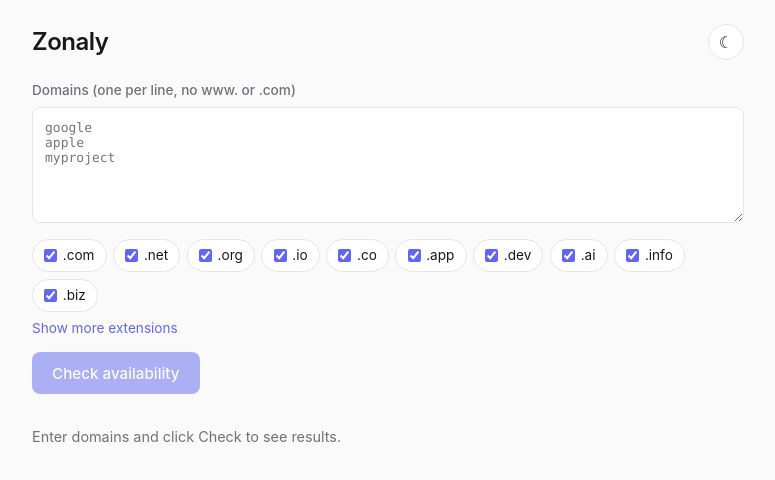
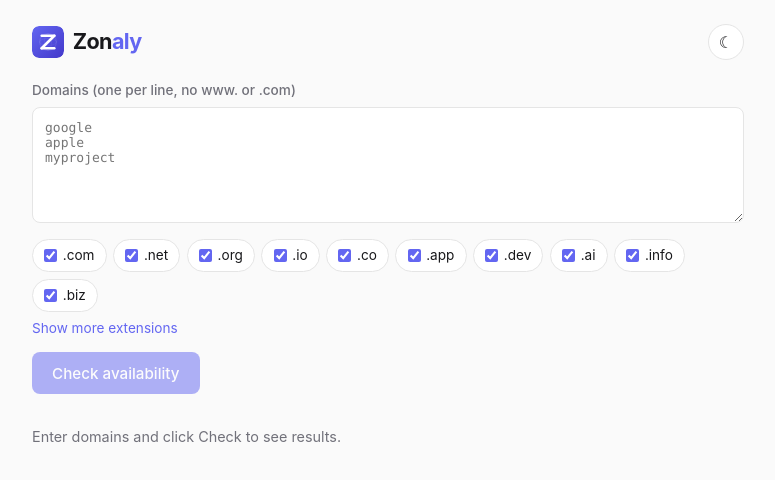
Before and after one commit to muratdincmd/zonaly, a React (Vite) app: page / in a window 1280 px wide. Shown: the top 480 px of the page, without its empty margins (252-1027 px from the left). Built offline with nearby package versions, Linux system fonts and the light colour scheme.

Commit message:
feat: add AppLogo component with icon mark + wordmark
Replaces plain h1 text in the header with a combined logo:
- 32px inline SVG icon (gradient background, globe arcs, Z mark)
- "Zon" in --text color + "aly" in --accent color, adapts to light/dark theme

```diff
--- a/src/App.tsx
+++ b/src/App.tsx
@@ -1,6 +1,7 @@
 import { useState } from "react";
 import { useTranslation } from "react-i18next";
 
+import { AppLogo } from "./components/AppLogo";
 import { DomainInput } from "./components/DomainInput";
 import {
   ExtensionPicker,
@@ -68,7 +69,7 @@ function App() {
   return (
     <div className="app">
       <header className="app-header">
-        <h1>{t("app.title")}</h1>
+        <AppLogo />
         <ThemeToggle />
       </header>
       <main className="app-main">
--- /dev/null
+++ b/src/components/AppLogo.tsx
@@ -0,0 +1,41 @@
+export function AppLogo() {
+  return (
+    <div className="app-logo" aria-label="Zonaly">
+      {/* Icon mark — mirrors scripts/icon.svg at small scale */}
+      <svg
+        className="app-logo-icon"
+        viewBox="0 0 1024 1024"
+        xmlns="http://www.w3.org/2000/svg"
+        aria-hidden="true"
+      >
+        <defs>
+          <linearGradient id="logo-bg" x1="0%" y1="0%" x2="100%" y2="100%">
+            <stop offset="0%" stopColor="#6366f1" />
+            <stop offset="100%" stopColor="#4338ca" />
+          </linearGradient>
+        </defs>
+        <rect width="1024" height="1024" rx="224" ry="224" fill="url(#logo-bg)" />
+        {/* Globe arcs */}
+        <ellipse cx="512" cy="512" rx="270" ry="270"
+          fill="none" stroke="rgba(255,255,255,0.15)" strokeWidth="22" />
+        <ellipse cx="512" cy="512" rx="270" ry="112"
+          fill="none" stroke="rgba(255,255,255,0.11)" strokeWidth="18" />
+        <ellipse cx="512" cy="512" rx="112" ry="270"
+          fill="none" stroke="rgba(255,255,255,0.11)" strokeWidth="18" />
+        {/* Z lettermark */}
+        <g fill="none" stroke="white" strokeWidth="82"
+           strokeLinecap="round" strokeLinejoin="round">
+          <line x1="310" y1="312" x2="714" y2="312" />
+          <line x1="714" y1="312" x2="310" y2="712" />
+          <line x1="310" y1="712" x2="714" y2="712" />
+        </g>
+      </svg>
+
+      {/* Wordmark: "Zon" normal + "aly" accented */}
+      <span className="app-logo-wordmark">
+        <span className="app-logo-zon">Zon</span>
+        <span className="app-logo-aly">aly</span>
+      </span>
+    </div>
+  );
+}
--- a/src/styles/globals.css
+++ b/src/styles/globals.css
@@ -45,11 +45,36 @@ button {
   align-items: center;
 }
 
-.app-header h1 {
-  margin: 0;
-  font-size: 1.5rem;
-  font-weight: 600;
-  letter-spacing: -0.02em;
+/* Logo */
+.app-logo {
+  display: flex;
+  align-items: center;
+  gap: 0.55rem;
+  text-decoration: none;
+  user-select: none;
+}
+
+.app-logo-icon {
+  width: 32px;
+  height: 32px;
+  flex-shrink: 0;
+  border-radius: 7px;
+  display: block;
+}
+
+.app-logo-wordmark {
+  font-size: 1.35rem;
+  font-weight: 700;
+  letter-spacing: -0.03em;
+  line-height: 1;
+}
+
+.app-logo-zon {
+  color: var(--text);
+}
+
+.app-logo-aly {
+  color: var(--accent);
 }
 
 .theme-toggle {
```
